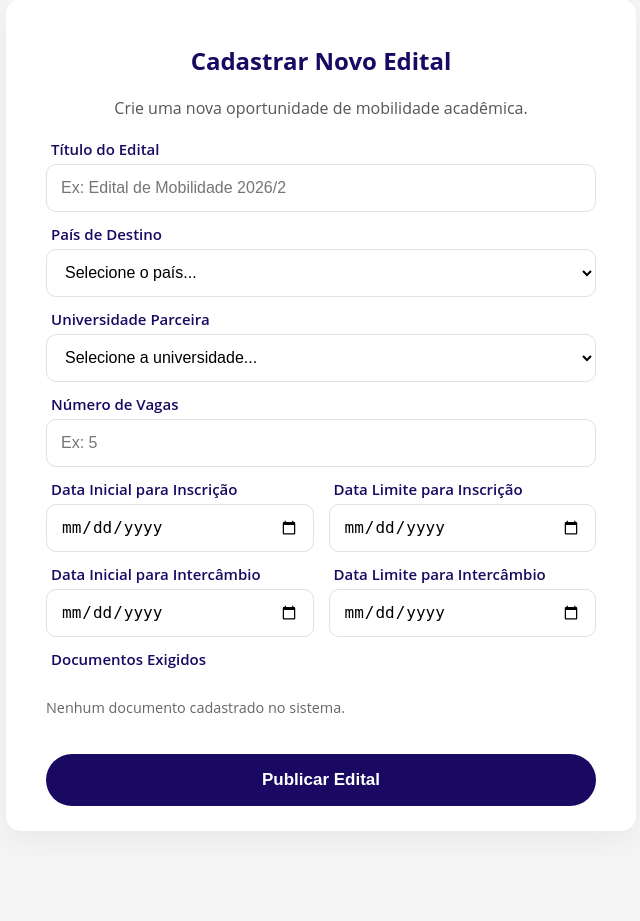
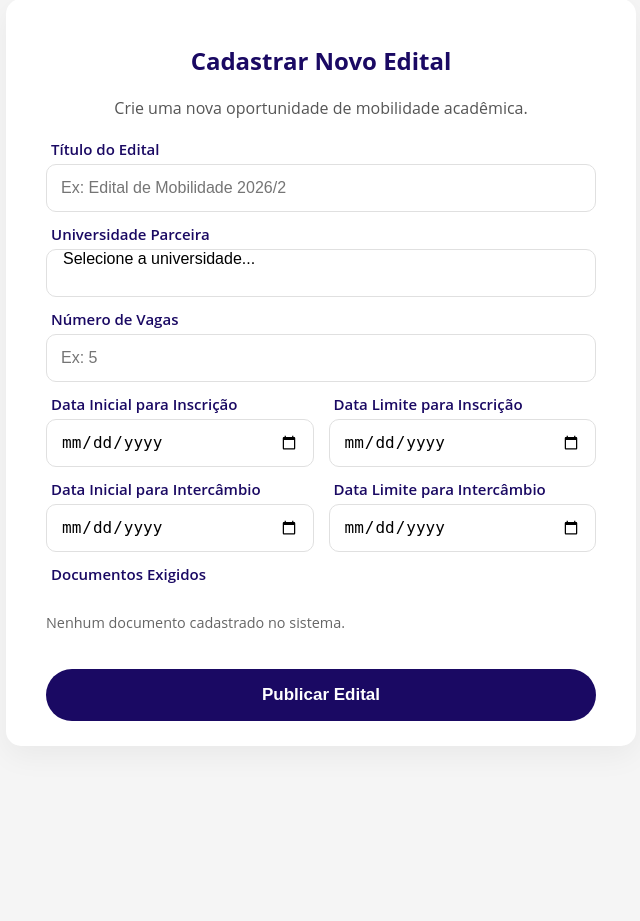
Before and after one commit to IsabelaAmoriim/sistema-apoio-intercambistas, a Flask app: page /admin/cadastro_edital in a window 1280 px wide. Shown: the part 181-1102 px from the top of the page, without its empty margins (319-959 px from the left). After the commit the page ends 902 px from the top, so only its background shows below. Run offline with Flask 3, Linux system fonts and the light colour scheme; a user stored in the database is signed in.

Commit message:
Update admin_cadastro_edital.html

```diff
--- a/templates/admin_cadastro_edital.html
+++ b/templates/admin_cadastro_edital.html
@@ -52,18 +52,8 @@
                 </div>
 
                 <div class="form-group">
-                    <label>País de Destino</label>
-                    <select name="pais_id" required>
-                        <option value="">Selecione o país...</option>
-                        {% for pais in paises %}
-                            <option value="{{ pais.id }}">{{ pais.nome }}</option>
-                        {% endfor %}
-                    </select>
-                </div>
-
-                <div class="form-group">
                     <label>Universidade Parceira</label>
-                    <select name="universidade_id" required>
+                    <select name="universidades" multiple required>
                         <option value="">Selecione a universidade...</option>
                         {% for uni in universidades %}
                             <option value="{{ uni.id }}">{{ uni.nome }}</option>
@@ -105,8 +95,8 @@
                     <div class="checkbox-group" style="margin-top: 10px; display: flex; flex-direction: column; gap: 8px;">
                         {% for doc in documentos %}
                             <label style="font-weight: normal; display: flex; align-items: center; gap: 10px;">
-                                <input type="checkbox" name="documentos_id" value="{{ doc.id }}">
-                                {{ doc.nome_doc }} ({{ doc.categoria }})
+                                <input type="checkbox" name="documentos" value="{{ doc.id }}">
+                                {{ doc.nome }}
                             </label>
                         {% else %}
                             <p style="font-size: 0.9em; color: #666;">Nenhum documento cadastrado no sistema.</p>
@@ -119,4 +109,5 @@
         </div>
     </main>
 </body>
+
 </html>
```
